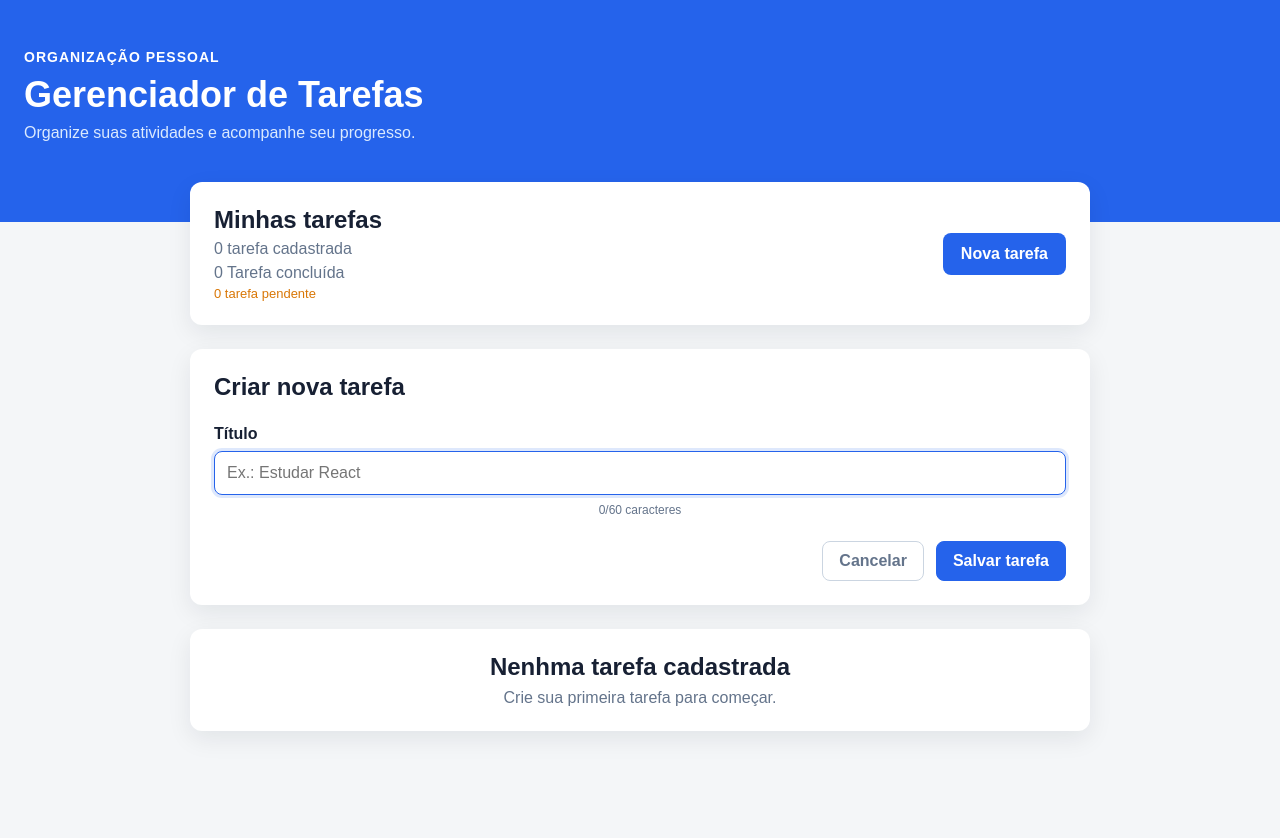
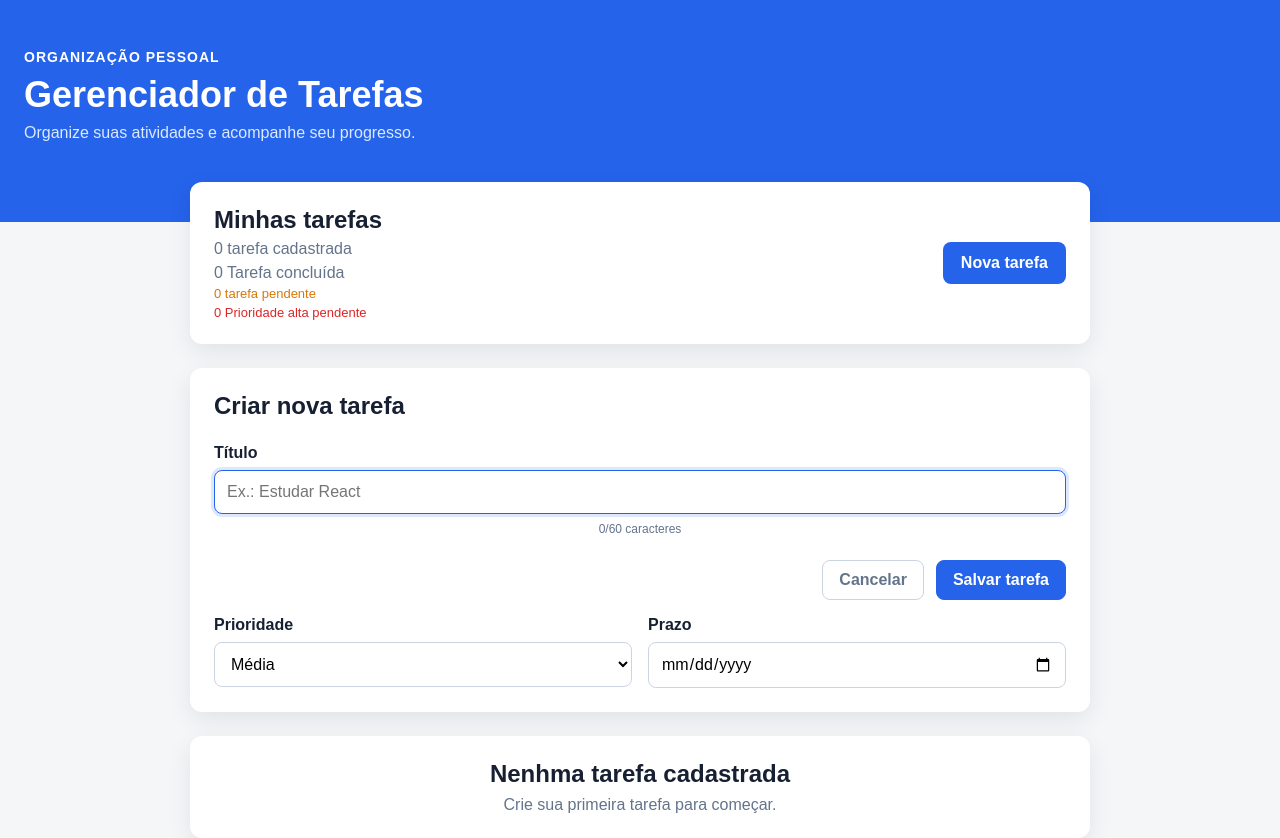
Before and after one commit to thiago-bernuncio/gerenciador-tarefas, a React (Vite) app in the folder frontend/: page / in a window 1280 px wide. Both pictures are taken after a click on the button "Nova tarefa". Before the commit the page ends 800 px from the top, so only its background shows below. Built offline with nearby package versions, Linux system fonts and the light colour scheme.

Commit message:
feat: Adicionado prioridade e datas de entregas às tarefas

```diff
--- a/frontend/src/App.css
+++ b/frontend/src/App.css
@@ -60,6 +60,13 @@
   margin-top: 4px;
   font-size: 13px;
   color: #d97706;
+}
+
+.high-priority-count {
+  display: block;
+  margin-top: 4px;
+  font-size: 13px;
+  color: #dc2626;
 }
 
 .task-toolbar button {
@@ -244,6 +251,41 @@
   margin: 0 0 24px;
 }
 
+.task-metadata {
+  display: flex;
+  align-items: center;
+  flex-wrap: wrap;
+  gap: 8px;
+  margin: 4px 0;
+}
+
+.task-information .task-priority {
+  padding: 4px 8px;
+  border-radius: 999px;
+  font-size: 11px;
+  font-weight: bold;
+}
+
+.task-information .task-priority--low {
+  color: #166534;
+  background-color: #dcfce7;
+}
+
+.task-information .task-priority--medium {
+  color: #92400e;
+  background-color: #fef3c7;
+}
+
+.task-information .task-priority--high {
+  color: #991b1b;
+  background-color: #fee2e2;
+}
+
+.task-information .task-due-date {
+  font-size: 12px;
+  color: #475569;
+}
+
 .form-group {
   display: flex;
   flex-direction: column;
@@ -254,15 +296,18 @@
   font-weight: bold;
 }
 
-.form-group input {
+.form-group input,
+.form-group select {
   width: 100%;
   padding: 12px;
   border: 1px solid #cbd5e1;
   border-radius: 8px;
   outline: none;
+  background-color: white;
 }
 
-.form-group input:focus {
+.form-group input:focus,
+.form-group select:focus {
   border-color: #2563eb;
   box-shadow: 0 0 0 3px rgb(37 99 235 / 15%);
 }
@@ -272,6 +317,13 @@
   justify-content: flex-end;
   gap: 12px;
   margin-top: 24px;
+}
+
+.form-row {
+  display: grid;
+  grid-template-columns: 1fr 1fr;
+  gap: 16px;
+  margin-top: 16px;
 }
 
 .character-counter {
@@ -321,4 +373,8 @@
     width: 100%;
     justify-content: space-between;
   }
+
+  .form-row {
+    grid-template-columns: 1fr;
+  }
 }
--- a/frontend/src/App.jsx
+++ b/frontend/src/App.jsx
@@ -4,6 +4,12 @@ import { useEffect } from 'react'
 import './App.css'
 
 const STORAGE_KEY = 'task-manager:tasks'
+
+const PRIORITY_LABELS = {
+  low: 'Baixa',
+  medium: 'Média',
+  high: 'Alta',
+}
 
 function App() {
   const [isFormOpen, setIsFormOpen] = useState(false)
@@ -47,15 +53,29 @@ function App() {
 
   const completedTasksCount = tasks.filter((task) => task.completed,).length
 
+  const [priority, setPriority] = useState('medium')
+
+  const [dueDate, setDueDate] = useState('')
+
+  const highPriorityPendingCount = tasks.filter(
+    (task) =>
+      !task.completed &&
+      task.priority === 'high',
+  ).length
+
   function handleOpenCreateForm() {
     setEditingTaskId(null)
     setTitle('')
+    setPriority('medium')
+    setDueDate('')
     setIsFormOpen(true)
   }
 
   function handleOpenEditForm(task) {
     setEditingTaskId(task.id)
     setTitle(task.title)
+    setPriority(task.priority ?? 'medium')
+    setDueDate(task.dueDate ?? '')
     setIsFormOpen(true)
   }
 
@@ -63,6 +83,8 @@ function App() {
     setIsFormOpen(false)
     setEditingTaskId(null)
     setTitle('')
+    setPriority('medium')
+    setDueDate('')
   }
 
   function handleSubmit(event) {
@@ -81,6 +103,8 @@ function App() {
             ? {
               ...task,
               title: normalizedTitle,
+              priority,
+              dueDate,
               updatedAT: new Date().toDateString(),
             }
             : task,
@@ -90,6 +114,8 @@ function App() {
       const newTask = {
         id: crypto.randomUUID(),
         title: normalizedTitle,
+        priority,
+        dueDate,
         completed: false,
         createdAt: new Date().toISOString()
       }
@@ -180,6 +206,14 @@ function App() {
                 : 'tarefas pendentes'}
             </span>
 
+            <span className='high-priority-count'>
+              {highPriorityPendingCount}{' '}
+              {highPriorityPendingCount < 2
+                ? 'Prioridade alta pendente'
+                : 'Prioridades altas pendentes'
+              }
+            </span>
+
             {tasks.length > 0 && pendingTasksCount === 0 && (
               <p>Parabéns! Todas as tarefas foram concluídas.</p>
             )}
@@ -232,6 +266,40 @@ function App() {
                   {editingTaskId ? 'Salvar alterações' : 'Salvar tarefa'}
                 </button>
               </div>
+
+              <div className='form-row'>
+                <div className='form-group'>
+                  <label htmlFor='task-priority'>
+                    Prioridade
+                  </label>
+
+                  <select
+                    id='task-priority'
+                    value={priority}
+                    onChange={(event) =>
+                      setPriority(event.target.value)
+                    }
+                  >
+                    <option value="low">Baixa</option>
+                    <option value="medium">Média</option>
+                    <option value="high">Alta</option>
+                  </select>
+                </div>
+
+                <div className='form-group'>
+                  <label htmlFor="task-due-date">
+                    Prazo
+                  </label>
+                  <input
+                    id='task-due-date'
+                    type='date'
+                    value={dueDate}
+                    onChange={(event) =>
+                      setDueDate(event.target.value)
+                    }
+                  />
+                </div>
+              </div>
             </form>
           </section>
         )}
@@ -255,6 +323,22 @@ function App() {
 
                      <span className="task-information">
                       <strong>{task.title}</strong>
+
+                      <div className='task-metadata'>
+                        <span
+                          className={`task-priority task-priority--${task.priority ?? 'medium'}`}
+                        >
+                          {PRIORITY_LABELS[task.priority ?? 'medium']}
+                        </span>
+
+                        <span className='task-due-date'>
+                          {task.dueDate
+                            ? `Prazo: ${new Date(
+                              `${task.dueDate}T00:00:00`,
+                            ).toLocaleDateString('pt-BR')}`
+                            : ' Sem prazo'}
+                        </span>
+                      </div>
 
                       <span>
                         {task.completed ? 'Tarefa concluída' : 'Tarefa pendente'}
```
